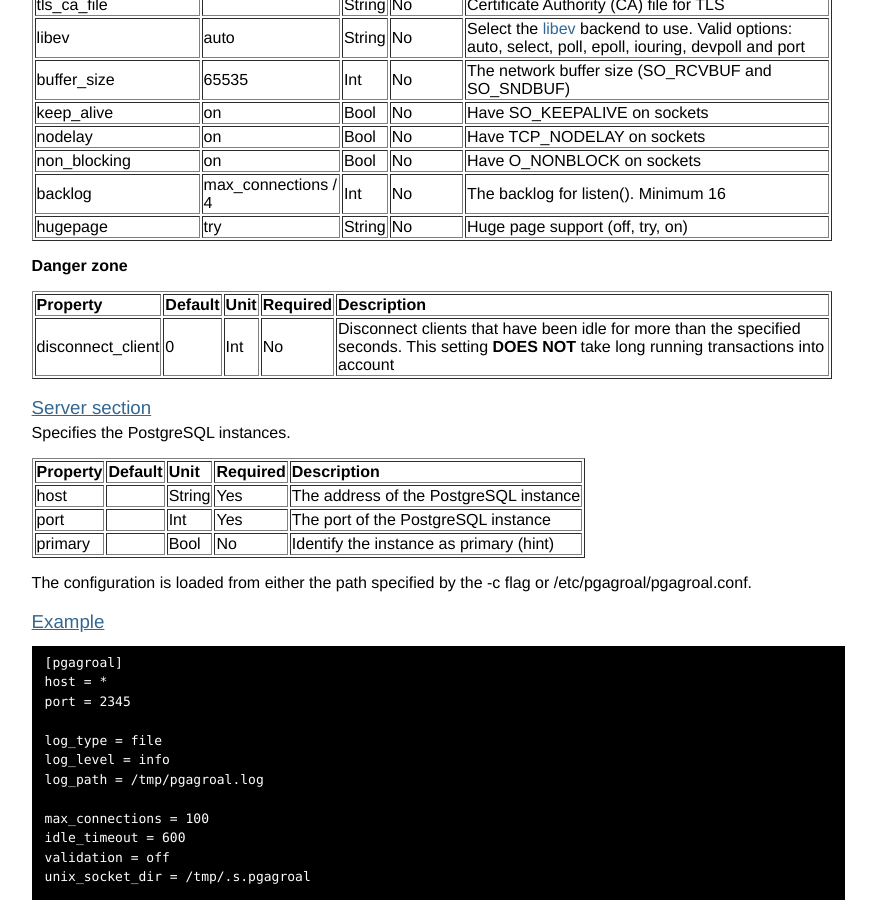
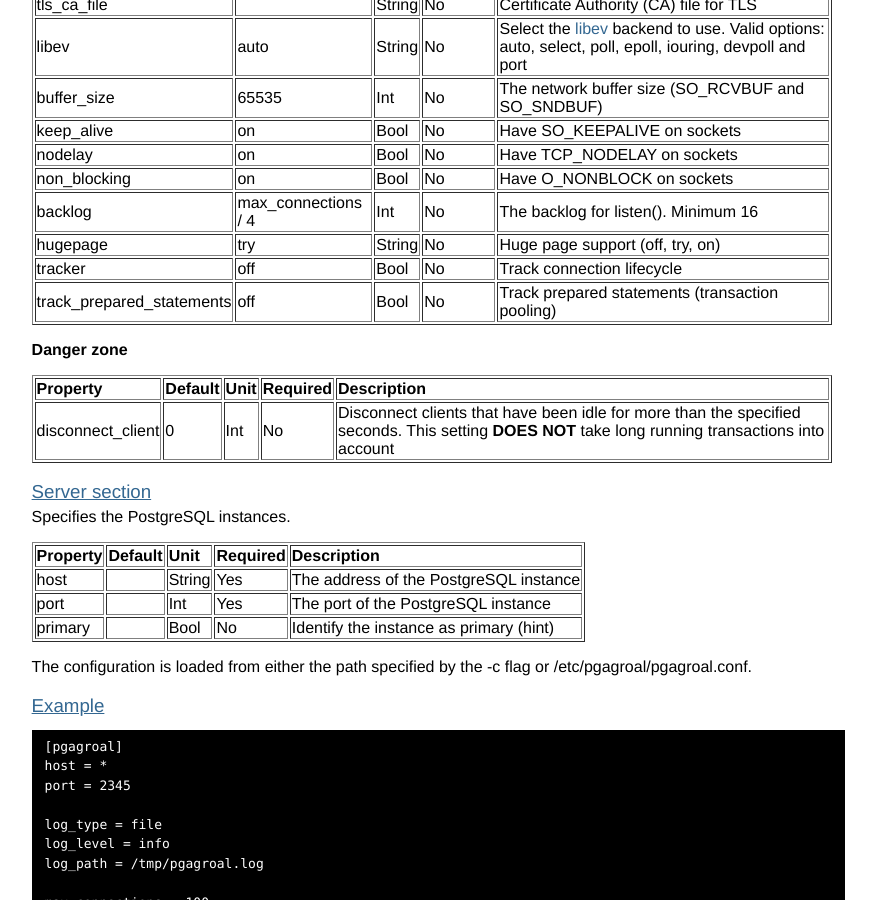
Before and after one commit to agroal/pgagroal, a Jekyll site: the page built from configuration.html, in a window 1280 px wide and 900 px high, scrolled down 946 px. Shown: the whole window, without its empty margins (220-1096 px from the left). Built offline with Jekyll 4.4.1, drawn with Linux system fonts in a browser that asks for light colours; some web fonts are replaced.

```diff
--- a/_config.yml
+++ b/_config.yml
@@ -7,7 +7,7 @@ kramdown:
   hard_wrap: false
   highlighter: rouge
 ###
-copyright: © 2020 <a href="https://www.redhat.com">Red Hat</a>
+copyright: © 2021 <a href="https://www.redhat.com">Red Hat</a>
 about: <a href="https://agroal.github.io/pgagroal/performance.html">High performance</a> connection pool for <a href="https://www.postgresql.org">PostgreSQL</a>
 root: https://agroal.github.io/pgagroal
 headers:
--- a/_data/releases.yml
+++ b/_data/releases.yml
@@ -61,3 +61,6 @@
 - name: pgagroal 1.0.2
   date: 2020-12-22
   announce: release/announcement/2020/12/22/pgagroal-1.0.2.html
+- name: pgagroal 1.1.0
+  date: 2021-01-05
+  announce: release/announcement/2021/01/05/pgagroal-1.1.0.html
--- a/configuration.html
+++ b/configuration.html
@@ -243,6 +243,20 @@ layout: default
           <td>No</td>
           <td>Huge page support (off, try, on)</td>
         </tr>
+        <tr>
+          <td>tracker</td>
+          <td>off</td>
+          <td>Bool</td>
+          <td>No</td>
+          <td>Track connection lifecycle</td>
+        </tr>
+        <tr>
+          <td>track_prepared_statements</td>
+          <td>off</td>
+          <td>Bool</td>
+          <td>No</td>
+          <td>Track prepared statements (transaction pooling)</td>
+        </tr>
       </tbody>
     </table>
 
```
Also changed, not shown: _posts/2021-01-05-pgagroal-1.1.0.md (added, +33 -0 lines), gettingstarted.html (+4 -3 lines).
